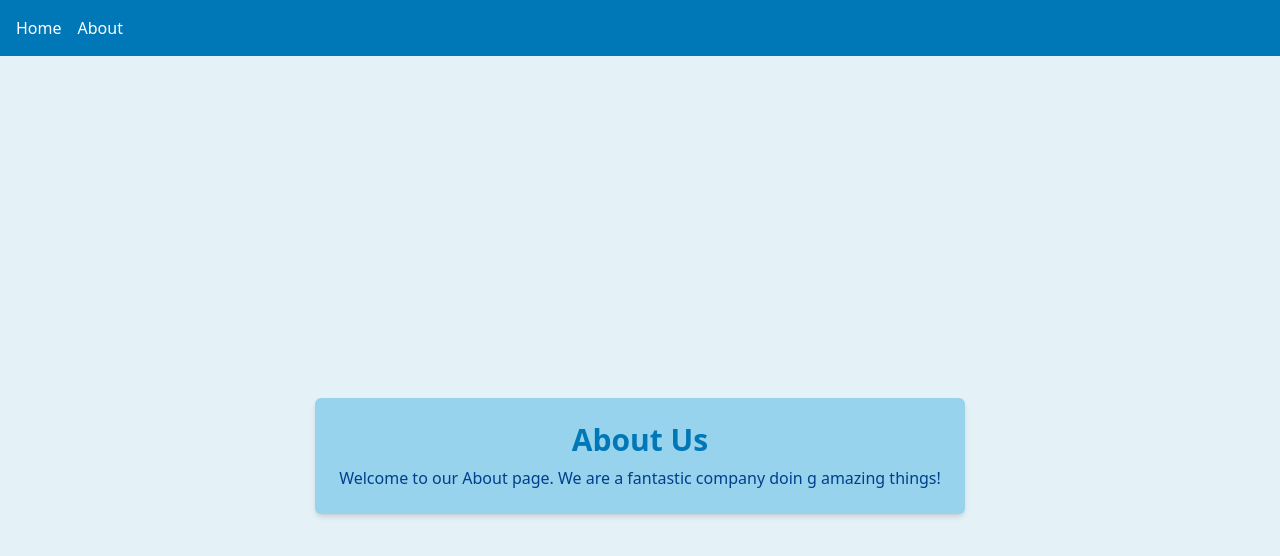
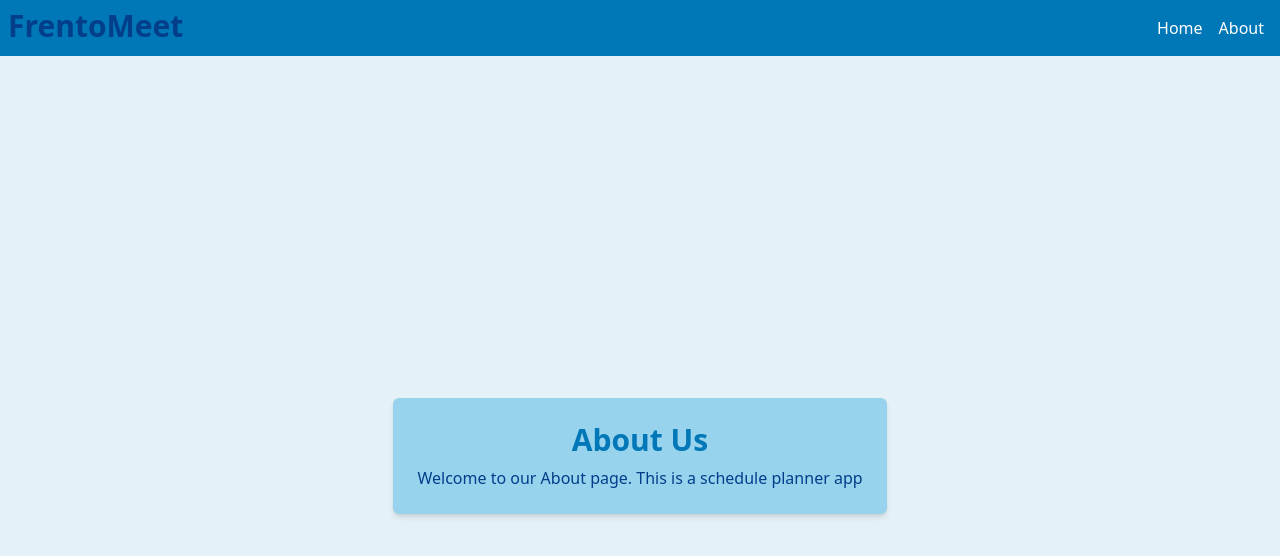
Before and after one commit to Evan-Nishi/CMPE-133-Project, a React (Create React App) app in the folder client/: page /about in a window 1280 px wide. Shown: the top 556 px of the page. Built offline with nearby package versions, Linux system fonts and the light colour scheme.

Commit message:
basic navbar

```diff
--- a/client/src/Components/Navbar.js
+++ b/client/src/Components/Navbar.js
@@ -4,10 +4,11 @@ import { Link } from 'react-router-dom';
 
 const Navbar = () => {
   return (
-    <nav className="bg-medBlue p-4">
-      <ul className="flex space-x-4">
-        <li><Link to="/" className="text-white hover:bg-lightBlue">Home</Link></li>
-        <li><Link to="/about" className="text-white hover:bg-lightBlue">About</Link></li>
+    <nav className= "flex justify-between bg-medBlue p-2">
+      <h1 className= 'w-full text-3xl font-bold text-darkBlue'> FrentoMeet</h1>
+      <ul className="flex">
+        <li className='p-2'><Link to="/" className="text-white hover:bg-lightBlue">Home</Link></li>
+        <li className ='p-2'><Link to="/about" className="text-white hover:bg-lightBlue">About</Link></li>
       </ul>
     </nav>
   );
--- a/client/src/Pages/AboutPage.js
+++ b/client/src/Pages/AboutPage.js
@@ -7,7 +7,7 @@ const About = () => {
       <div className="bg-lightBlue p-6 rounded-md shadow-md text-center">
         <h1 className="text-3xl font-bold text-medBlue mb-2">About Us</h1>
         <p className="text-darkBlue">
-          Welcome to our About page. We are a fantastic company doin  g amazing things!
+          Welcome to our About page. This is a schedule planner app
         </p>
       </div>
     </div>
--- a/client/src/Pages/HomePage.js
+++ b/client/src/Pages/HomePage.js
@@ -4,8 +4,7 @@ import React from 'react';
 const Home = () => {
   return (
     <div>
-      <h1>Welcome to the Home Page!</h1>
-      <p>This is a basic page content.</p>
+
     </div>
   );
 };
```
